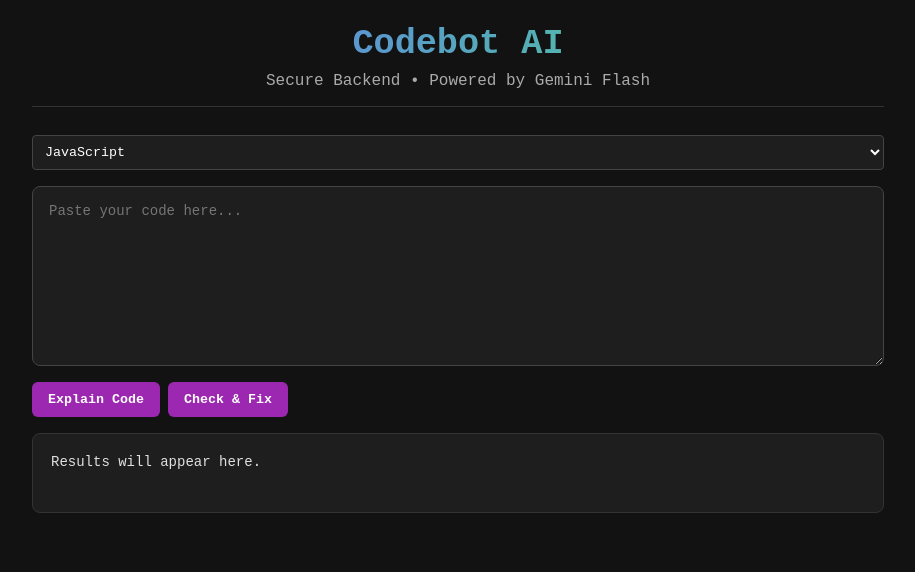
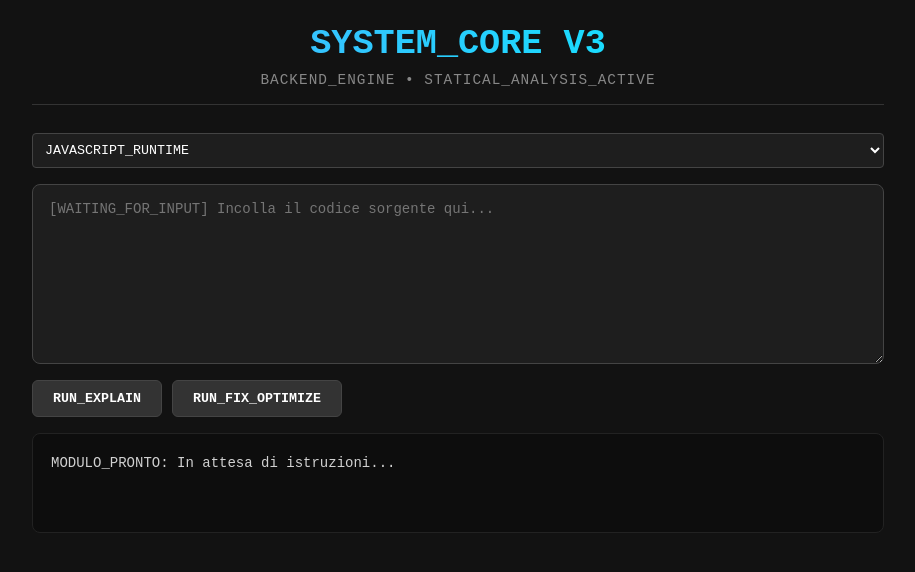
Before and after one commit to lxfx05/Codebot-Ai-, a website: page index.html in a window 1280 px wide. Shown: the whole page, without its empty margins (182-1097 px from the left). Drawn offline with Linux system fonts and the light colour scheme.

Commit message:
Refactor index.html for system update and UI changes
Updated title and icon, modified styles, and changed button actions. Adjusted error messages and improved layout.

```diff
--- a/index.html
+++ b/index.html
@@ -3,8 +3,8 @@
 <head>
   <meta charset="UTF-8" />
   <meta name="viewport" content="width=device-width, initial-scale=1" />
-  <title>Codebot AI</title>
-  <link rel="icon" href="image/svg+xml,<svg xmlns=%22http://www.w3.org/2000/svg%22 viewBox=%220 0 100 100%22><text y=%22.9em%22 font-size=%2290%22>🧠</text></svg>">
+  <title>Codebot Backend System</title>
+  <link rel="icon" href="image/svg+xml,<svg xmlns=%22http://www.w3.org/2000/svg%22 viewBox=%220 0 100 100%22><text y=%22.9em%22 font-size=%2290%22>⚙️</text></svg>">
   <style>
     :root {
       --bg: #121212;
@@ -12,7 +12,7 @@
       --fg: #e0e0e0;
       --accent: #646cff;
       --error: #ff6b6b;
-      --success: #4caf50;
+      --success: #4ade80;
       --warning: #FFA500;
     }
     * { box-sizing: border-box; margin: 0; padding: 0; font-family: 'Fira Code', monospace, sans-serif;}
@@ -31,15 +31,16 @@
     }
     h1 {
       font-size: 2.2rem;
-      background: linear-gradient(90deg, var(--accent), #4ade80);
+      background: linear-gradient(90deg, #4facfe 0%, #00f2fe 100%);
       -webkit-background-clip: text;
       background-clip: text;
       color: transparent;
       margin-bottom: 8px;
     }
     .subtitle {
-      color: #aaa;
-      font-size: 1rem;
+      color: #888;
+      font-size: 0.9rem;
+      letter-spacing: 1px;
     }
     .container {
       display: flex;
@@ -56,40 +57,46 @@
       padding: 16px;
       resize: vertical;
       font-size: 14px;
+      outline: none;
     }
+    textarea:focus { border-color: var(--accent); }
     select {
       padding: 8px;
       background: var(--card);
       color: white;
       border: 1px solid #444;
       border-radius: 4px;
+      cursor: pointer;
+    }
+    .button-group {
+      display: flex;
+      gap: 10px;
+      flex-wrap: wrap;
     }
     button {
-      background: var(--accent);
+      background: #333;
       color: white;
-      border: none;
-      padding: 10px 16px;
+      border: 1px solid #444;
+      padding: 10px 20px;
       border-radius: 6px;
       font-weight: bold;
       cursor: pointer;
-      transition: opacity 0.2s;
+      transition: all 0.2s;
     }
-    button:hover { opacity: 0.8; }
-    .button-group {
-      display: flex;
-      gap: 8px;
-      flex-wrap: wrap;
+    button:hover {
+      background: var(--accent);
+      border-color: var(--accent);
     }
-    .ai-button { background: #9c27b0; }
     #output {
-      background: var(--card);
+      background: #0d0d0d;
       padding: 18px;
       border-radius: 8px;
       white-space: pre-wrap;
       font-size: 14px;
-      line-height: 1.5;
-      min-height: 80px;
-      border: 1px solid #333;
+      line-height: 1.6;
+      min-height: 100px;
+      border: 1px solid #222;
+      color: #d1d1d1;
     }
     .success { color: var(--success); font-weight: bold; }
     .error { color: var(--error); font-weight: bold; }
@@ -97,14 +104,13 @@
 
     .loading {
       display: inline-block;
-      width: 16px;
-      height: 16px;
-      border: 2px solid rgba(255,255,255,.3);
+      width: 14px;
+      height: 14px;
+      border: 2px solid rgba(255,255,255,.1);
       border-radius: 50%;
       border-top-color: var(--accent);
-      animation: spin 1s linear infinite;
-      margin-left: 8px;
-      vertical-align: middle;
+      animation: spin 0.8s linear infinite;
+      margin-left: 10px;
     }
     @keyframes spin { to { transform: rotate(360deg); } }
   </style>
@@ -112,72 +118,57 @@
 <body>
 
   <header>
-    <h1>Codebot AI</h1>
-    <p class="subtitle">Secure Backend • Powered by Gemini Flash</p>
+    <h1>SYSTEM_CORE V3</h1>
+    <p class="subtitle">BACKEND_ENGINE • STATICAL_ANALYSIS_ACTIVE</p>
   </header>
 
   <div class="container">
     <select id="lang">
-      <option value="javascript">JavaScript</option>
-      <option value="python">Python</option>
-      <option value="java">Java</option>
-      <option value="cpp">C++</option>
-      <option value="go">Go</option>
+      <option value="javascript">JAVASCRIPT_RUNTIME</option>
+      <option value="python">PYTHON_INTERPRETER</option>
+      <option value="java">JAVA_VIRTUAL_MACHINE</option>
+      <option value="c">C_COMPILER</option>
+      <option value="cpp">CPP_STDLIB</option>
     </select>
 
-    <textarea id="code" placeholder="Paste your code here..."></textarea>
+    <textarea id="code" placeholder="[WAITING_FOR_INPUT] Incolla il codice sorgente qui..."></textarea>
 
     <div class="button-group">
-      <button class="ai-button" onclick="handleAction('Explain')">Explain Code</button>
-      <button class="ai-button" onclick="handleAction('Fix')">Check & Fix</button>
+      <button onclick="processRequest('Explain')">RUN_EXPLAIN</button>
+      <button onclick="processRequest('Fix')">RUN_FIX_OPTIMIZE</button>
     </div>
 
-    <div id="output">Results will appear here.</div>
+    <div id="output">MODULO_PRONTO: In attesa di istruzioni...</div>
   </div>
 
   <script>
-    /**
-     * Comunica con il proxy serverless di Vercel
-     */
-    async function callAIProxy(prompt, action, lang) {
-      const response = await fetch('/api/proxy', {
-        method: 'POST',
-        headers: { 'Content-Type': 'application/json' },
-        body: JSON.stringify({ code: prompt, lang: lang, action: action })
-      });
-
-      const data = await response.json();
-
-      if (!response.ok) {
-        throw new Error(data.details || data.error || "Backend Error");
-      }
-
-      return data.response;
-    }
-
-    /**
-     * Gestisce le azioni dei pulsanti
-     */
-    async function handleAction(actionType) {
+    async function processRequest(action) {
       const code = document.getElementById('code').value.trim();
       const lang = document.getElementById('lang').value;
       const out = document.getElementById('output');
 
       if (!code) {
-        out.innerHTML = '<span class="error">⚠️ Please paste some code first.</span>';
+        out.innerHTML = '<span class="error">[SYSTEM_ERROR] INPUT_BUFFER_EMPTY</span>';
         return;
       }
 
-      out.innerHTML = `<span class="warning">Fetching results from backend...</span> <div class="loading"></div>`;
+      out.innerHTML = `<span class="warning">[PROCESS_START] Analisi in corso...</span> <div class="loading"></div>`;
 
       try {
-        const result = await callAIProxy(code, actionType, lang);
+        const response = await fetch('/api/proxy', {
+          method: 'POST',
+          headers: { 'Content-Type': 'application/json' },
+          body: JSON.stringify({ code, lang, action })
+        });
 
-        const label = actionType === 'Explain' ? 'Explanation' : 'Analysis & Fix';
-        out.innerHTML = `<span class="success">✅ AI ${label}:</span>\n\n${result}`;
+        const data = await response.json();
+        if (!response.ok) throw new Error(data.error || "CONNECTION_LOST");
+
+        // Timestamp del server simulato per coerenza backend
+        const now = new Date().toLocaleTimeString();
+        out.innerHTML = `<span class="success">[REPORT_SUCCESS - ${now}]</span>\n\n${data.response}`;
       } catch (err) {
-        console.error(err);
-        out.innerHTML = `<span class="error">❌ Error: ${err.message}</span>\n<small style="color:#666">Check Vercel Logs for more details.</small>`;
+        out.innerHTML = `<span class="error">[CRITICAL_FAILURE] ${err.message}</span>`;
       }
     }
   </script>
```
